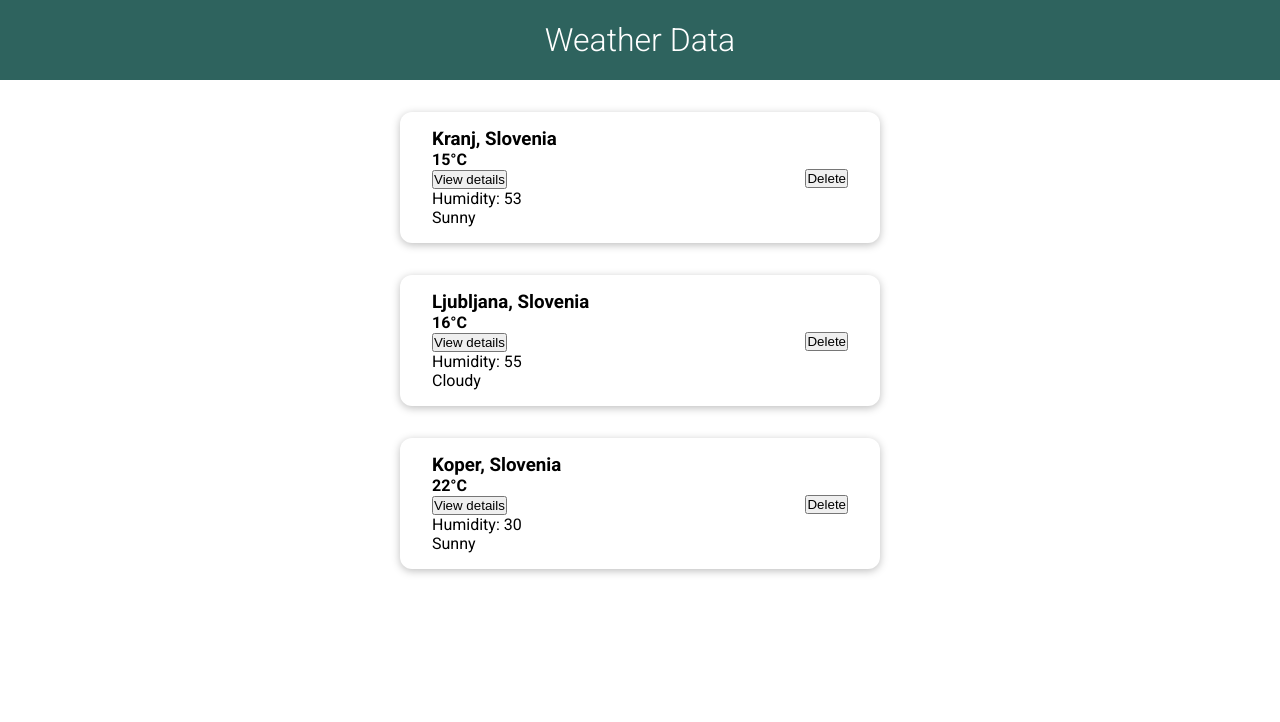
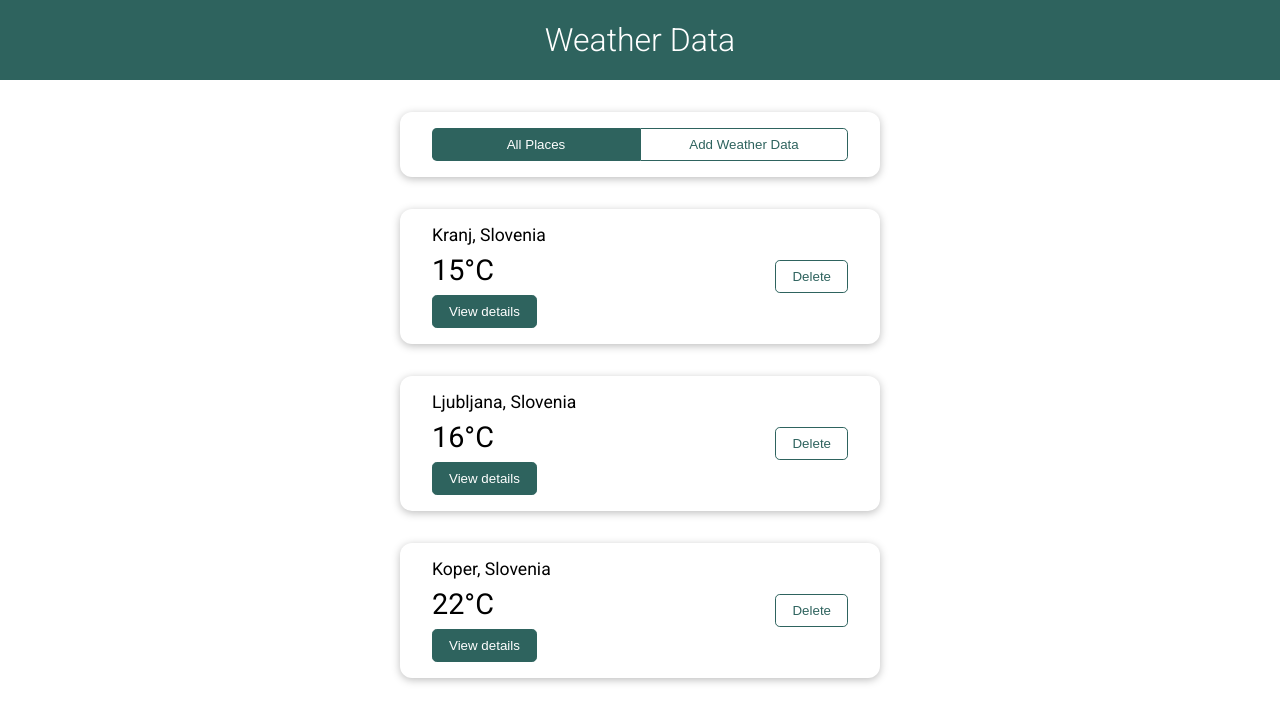
Before and after one commit to Luka85/WeatherData, a Vue app: page / in a window 1280 px wide. Shown: the top 722 px of the page. Built offline with nearby package versions, Linux system fonts and the light colour scheme.

Commit message:
add weather tab and add style to buttons

```diff
--- a/index.html
+++ b/index.html
@@ -1,10 +1,10 @@
 <!DOCTYPE html>
 <html lang="en">
   <head>
-    <meta charset="UTF-8">
-    <link rel="icon" href="/favicon.ico">
-    <meta name="viewport" content="width=device-width, initial-scale=1.0">
-    <title>Vite App</title>
+    <meta charset="UTF-8" />
+    <link rel="icon" href="/favicon.ico" />
+    <meta name="viewport" content="width=device-width, initial-scale=1.0" />
+    <title>Weather Data App</title>
   </head>
   <body>
     <div id="app"></div>
--- a/src/App.vue
+++ b/src/App.vue
@@ -1,14 +1,14 @@
 <template>
   <the-header title="Weather Data"></the-header>
-  <weather-cities></weather-cities>
+  <weather-tab></weather-tab>
 </template>
 <script>
 import TheHeader from "./components/layout/TheHeader.vue";
-import WeatherCities from "./components/weather-data/WeatherCities.vue";
+import WeatherTab from "./components/weather-data/WeatherTab.vue";
 export default {
   components: {
     TheHeader,
-    WeatherCities,
+    WeatherTab,
   },
   data() {
     return {};
--- /dev/null
+++ b/src/components/UI/BaseButton.vue
@@ -0,0 +1,64 @@
+<template>
+  <button :class="mode">
+    <slot></slot>
+  </button>
+</template>
+<script>
+export default {
+  props: ["mode"],
+};
+</script>
+<style scoped>
+.delete {
+  padding: 0.5rem 1rem;
+  background-color: #fff;
+  color: #2e635e;
+  border: 1px solid #2e635e;
+
+  border-radius: 0.3rem;
+  cursor: pointer;
+}
+
+.delete:hover,
+.delete:active {
+  background-color: #2e635e;
+  color: #fff;
+  border: 1px solid transparent;
+}
+
+.view {
+  background-color: #2e635e;
+  color: #fff;
+  padding: 0.5rem 1rem;
+  border: 1px solid #2e635e;
+  border-radius: 0.3rem;
+  cursor: pointer;
+}
+
+.view:hover,
+.view:active {
+  background-color: #fff;
+  color: #2e635e;
+  border: 1px solid #2e635e;
+}
+
+.active {
+  width: 100%;
+  background-color: #2e635e;
+  color: #fff;
+  padding: 0.5rem 1rem;
+  border: 1px solid transparent;
+  cursor: pointer;
+  border-radius: 0.3rem 0 0 0.3rem;
+}
+
+.flat {
+  width: 100%;
+  padding: 0.5rem 1rem;
+  background-color: #fff;
+  color: #2e635e;
+  border: 1px solid #2e635e;
+  border-radius: 0 0.3rem 0.3rem 0;
+  cursor: pointer;
+}
+</style>
--- a/src/components/layout/TheHeader.vue
+++ b/src/components/layout/TheHeader.vue
@@ -20,6 +20,7 @@ header {
 
 h1 {
   color: #fff;
+
   font-weight: 200;
 }
 </style>
--- /dev/null
+++ b/src/components/weather-data/AddData.vue
@@ -0,0 +1 @@
+<template></template>
--- a/src/components/weather-data/WeatherCity.vue
+++ b/src/components/weather-data/WeatherCity.vue
@@ -5,12 +5,12 @@
         <header>
           <h3>{{ city }}, {{ country }}</h3>
           <h4>{{ temperature }}°C</h4>
-          <button>View details</button>
-          <p>Humidity: {{ humidity }}</p>
-          <p>{{ description }}</p>
+          <base-button mode="view">View details</base-button>
+          <!-- <p>Humidity: {{ humidity }}</p>
+          <p>{{ description }}</p> -->
         </header>
         <div>
-          <button>Delete</button>
+          <base-button mode="delete">Delete</base-button>
         </div>
       </template>
     </base-card>
@@ -22,3 +22,17 @@ export default {
   props: ["city", "country", "temperature", "humidity", "description", "id"],
 };
 </script>
+
+<style scoped>
+h3,
+h4 {
+  margin-bottom: 0.5rem;
+  font-weight: 400;
+}
+h3 {
+  font-size: 1.1rem;
+}
+h4 {
+  font-size: 1.8rem;
+}
+</style>
--- /dev/null
+++ b/src/components/weather-data/WeatherTab.vue
@@ -0,0 +1,44 @@
+<template>
+  <base-card>
+    <base-button
+      :mode="setWeatherCitiesModeButton"
+      @click="setSelectedComponents('weather-cities')"
+      >All Places</base-button
+    >
+    <base-button
+      :mode="setAddDataModeButton"
+      @click="setSelectedComponents('add-data')"
+      >Add Weather Data</base-button
+    >
+  </base-card>
+  <component :is="selectedComponent"></component>
+</template>
+
+<script>
+import AddData from "./AddData.vue";
+import WeatherCities from "./WeatherCities.vue";
+export default {
+  components: {
+    AddData,
+    WeatherCities,
+  },
+  data() {
+    return {
+      selectedComponent: "weather-cities",
+    };
+  },
+  methods: {
+    setSelectedComponents(component) {
+      this.selectedComponent = component;
+    },
+  },
+  computed: {
+    setWeatherCitiesModeButton() {
+      return this.selectedComponent === "weather-cities" ? "active " : "flat";
+    },
+    setAddDataModeButton() {
+      return this.selectedComponent === "add-data" ? "active " : "flat";
+    },
+  },
+};
+</script>
--- a/src/main.js
+++ b/src/main.js
@@ -1,7 +1,9 @@
 import { createApp } from "vue";
 import App from "./App.vue";
 import BaseCard from "./components/UI/BaseCard.vue";
+import BaseButton from "./components/UI/BaseButton.vue";
 
 const app = createApp(App);
 app.component("base-card", BaseCard);
+app.component("base-button", BaseButton);
 app.mount("#app");
```
